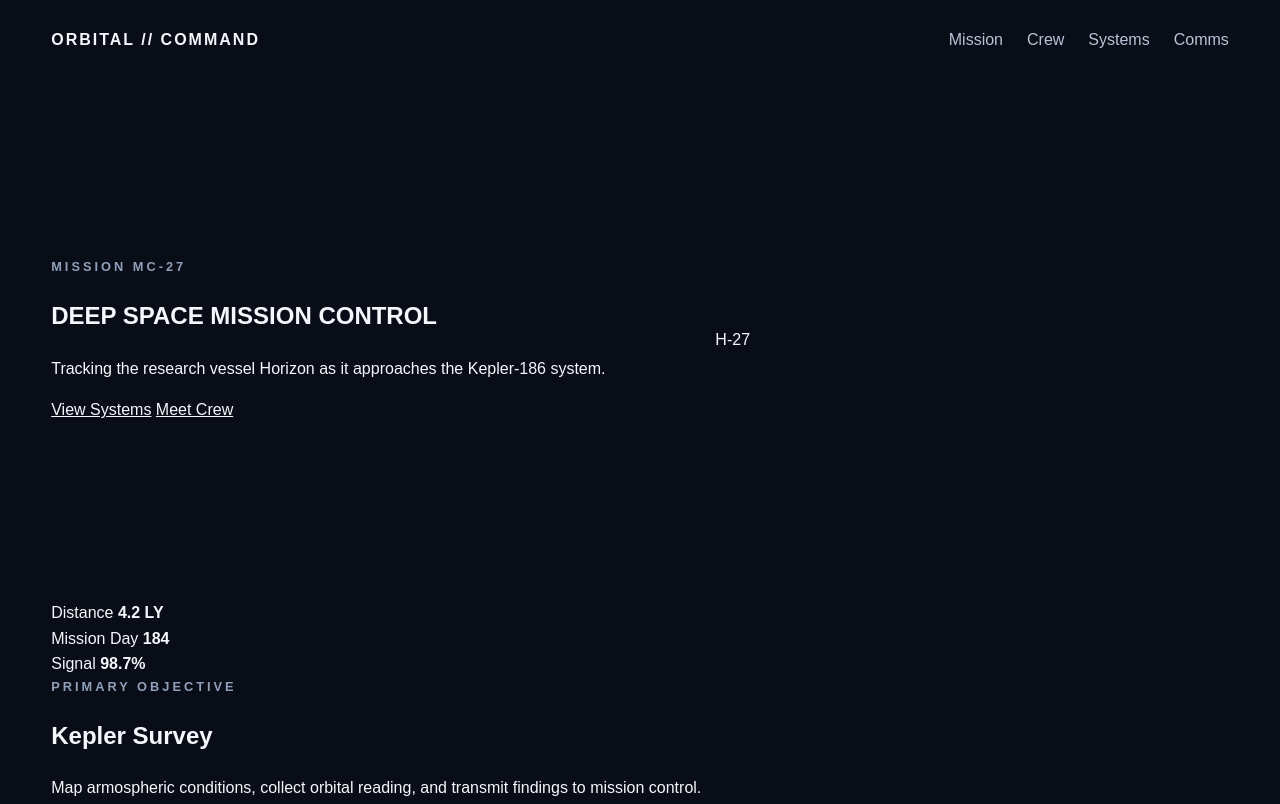
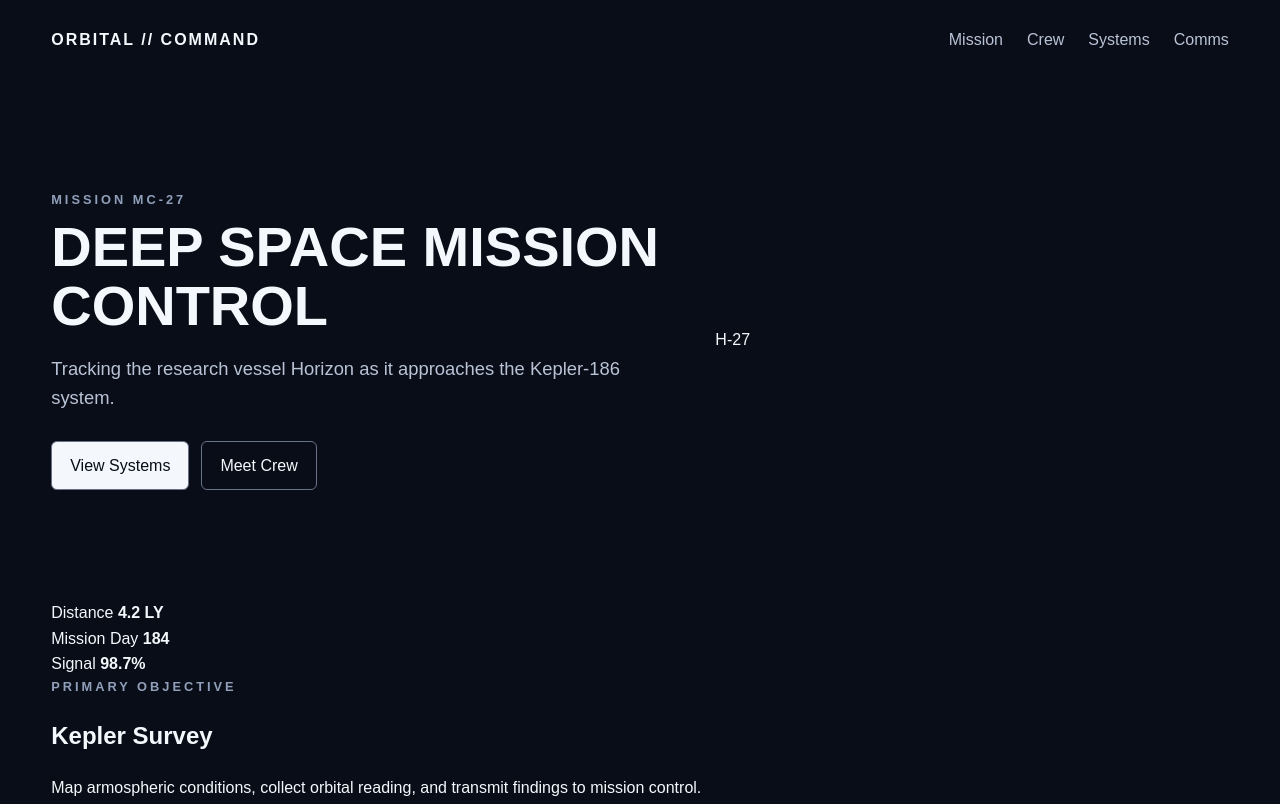
Before and after one commit to fredericknahsir-cmd/Deep-Space-Mission-Control, a plain HTML site: page index.html in a window 1280 px wide. Shown: the top 804 px of the page. Drawn offline with Linux system fonts and the light colour scheme.

Commit message:
new styles

```diff
--- a/style.css
+++ b/style.css
@@ -76,3 +76,36 @@
     font-weight: bold;
     letter-spacing: 3px;
 }
+
+.hero h1 {
+    max-width: 700px;
+    margin: 0;
+    font-size: 3.5rem;
+    line-height: 1.05;
+}
+
+.lead {
+    max-width: 650px;
+    color: #b9c3d6;
+    font-size: 1.15rem;
+}
+
+.hero-actions {
+    display: flex;
+    flex-wrap: wrap;
+    gap: 12px;
+    margin-top: 28px;
+}
+
+.button {
+    display: inline-block;
+    padding: 11px 18px;
+    border: 1px solid #67728a;
+    border-radius: 6px;
+    text-decoration: none;
+}
+
+.primary {
+    background: #f4f7fb;
+    color: #090d18;
+}
```
